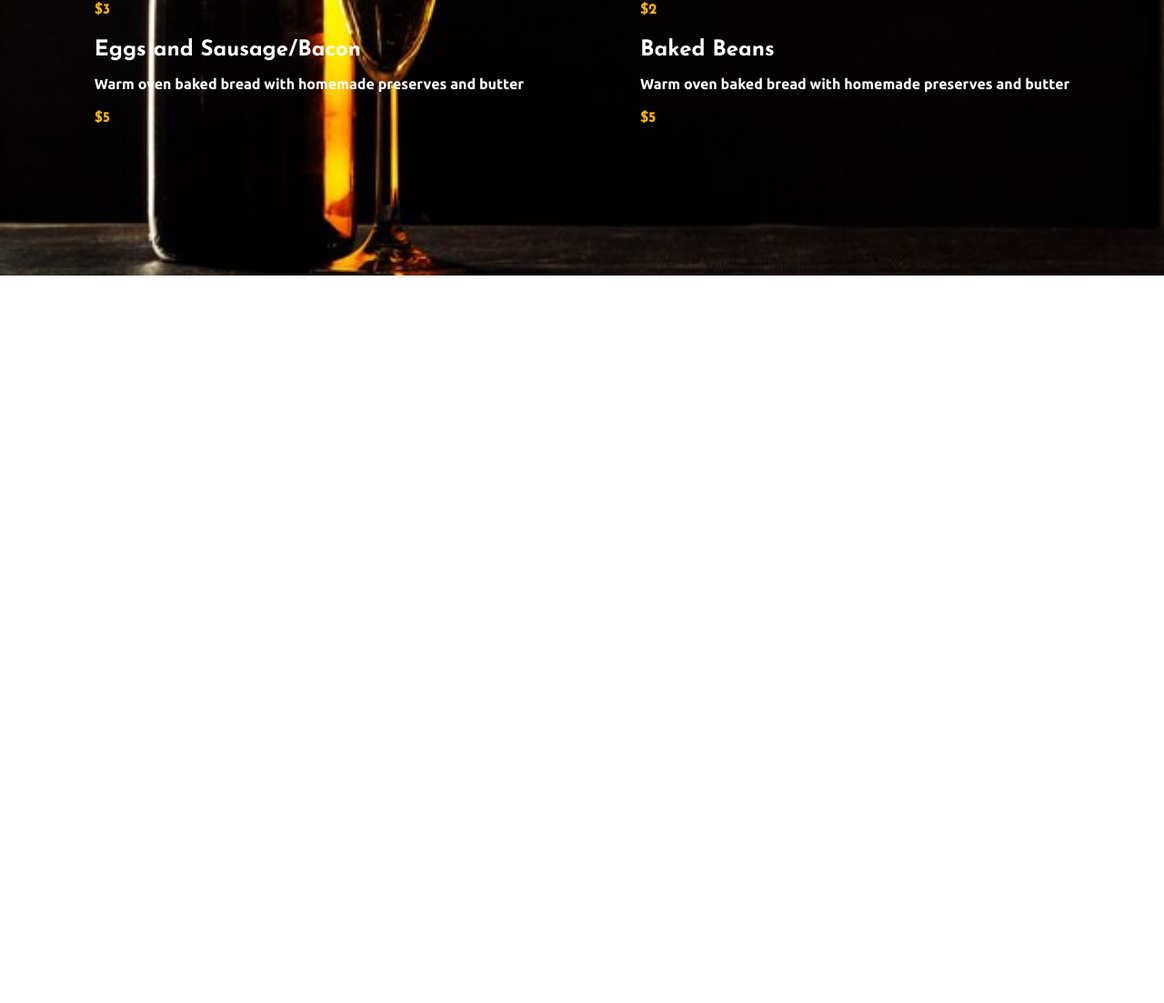
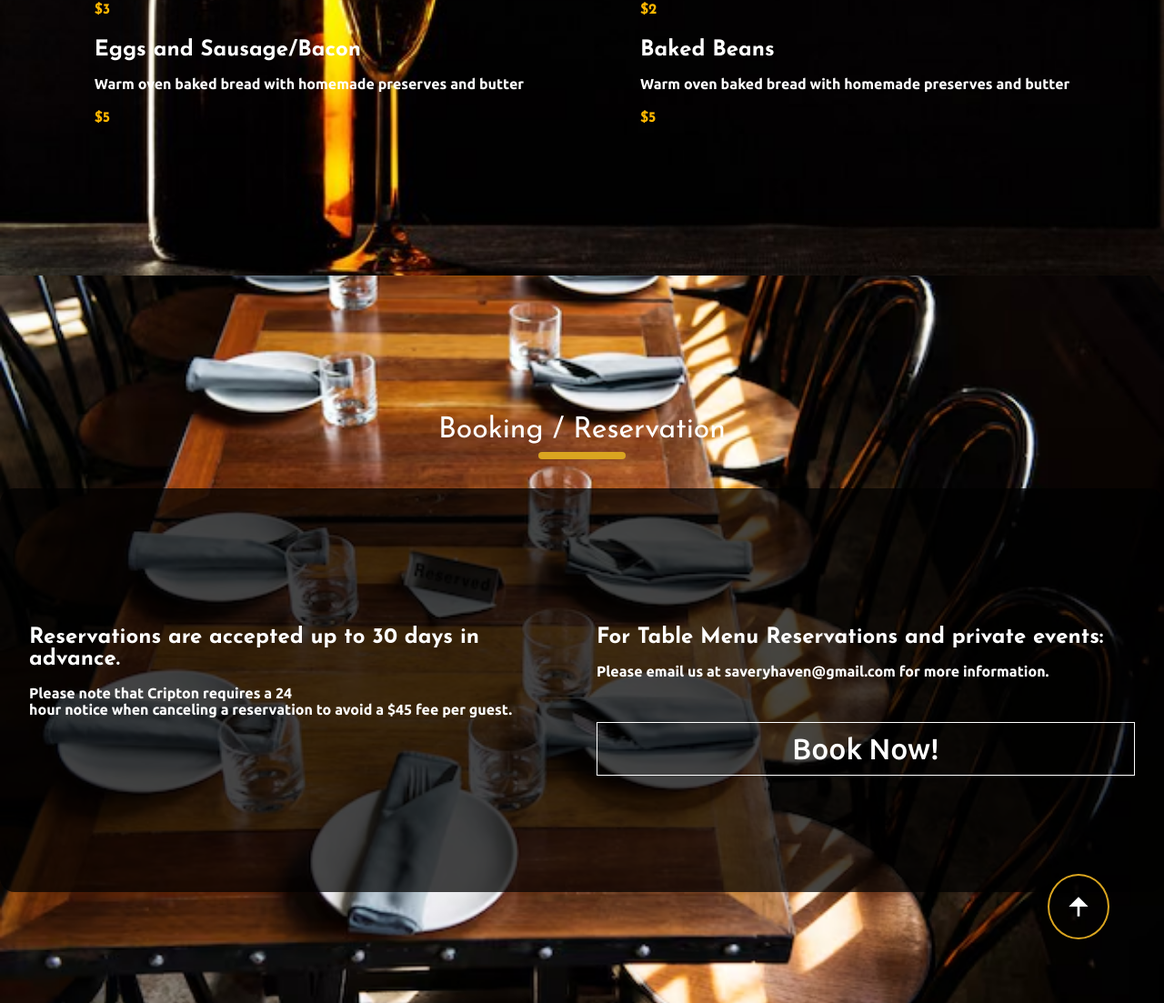
Before and after one commit to Ukattah-Divine603/SAVORY-HAVEN, a plain HTML site: page our-menu.html in a window 1280 px wide. Shown: the part 5297-6400 px from the top of the page at 91% size. Before the commit the page ends 5600 px from the top, so only its background shows below. Drawn offline with nearby package versions, Linux system fonts and the light colour scheme.

Commit message:
Finished some modifications on Our Menu page, and also added some inline JS to make the slode in the home screen to swipe automatically

```diff
--- a/our-menu.css
+++ b/our-menu.css
@@ -1,9 +1,8 @@
-html{
+html {
   scroll-behavior: smooth;
 }
 
-
-header{
+header {
   display: flex;
   flex-direction: row;
   margin: 0%;
@@ -20,14 +19,13 @@ header{
   height: auto;
   justify-content: space-between;
   align-items: center;
-
 }
 
-header > .left-section > img{
+header > .left-section > img {
   width: 3.5rem;
 }
 
-header > .left-section > p{
+header > .left-section > p {
   font-size: 1.5rem;
   font-weight: 700;
 
@@ -35,15 +33,14 @@ color: #fffffffb;
   font-family: Josefin Sans;
 }
 
-    header > .left-section{
+header > .left-section {
   display: flex;
   flex-direction: row;
   justify-content: center;
   align-items: center;
-
 }
 
-        ul{
+ul {
   display: flex;
   gap: 1rem;
   list-style-type: none;
@@ -53,7 +50,7 @@ color: #fffffffb;
   justify-content: center;
 }
 
-        ul li a{
+ul li a {
   text-decoration: none;
   color: #ffffff;
   font-family: Ubuntu;
@@ -68,7 +65,7 @@ color: #fffffffb;
   align-items: center;
 }
 
-        ul li a:hover{
+ul li a:hover {
   text-decoration: none;
   color: white;
   font-family: Ubuntu;
@@ -82,12 +79,10 @@ color: #fffffffb;
   display: flex;
   justify-content: center;
   align-items: center;
-       transition: .5s;
+  transition: 0.5s;
 }
 
-
-
-          li a:hover{
+li a:hover {
   text-decoration: none;
   color: rgb(255, 255, 255);
   font-family: Ubuntu;
@@ -101,10 +96,10 @@ color: #fffffffb;
   display: flex;
   justify-content: center;
   align-items: center;
-         transition: .5s;
+  transition: 0.5s;
 }
 
-            .our-menu{
+.our-menu {
   background-image: url(ingredients-near-pizza_23-2147772081.avif);
   background-position: center;
   background-size: cover;
@@ -131,14 +126,12 @@ font-weight: 500;
 
             } */
 
-            body{
+body {
   margin: 0%;
   padding: 0%;
-
-
 }
 
-            .push{
+.push {
   z-index: 2;
   display: flex;
   flex-direction: column;
@@ -146,13 +139,13 @@ padding: 0%;
   align-items: center;
 }
 
-            .push > p{
+.push > p {
   font-family: Ubuntu;
   color: white;
   font-size: 5rem;
 }
 
-            .page{
+.page {
   background-image: url(toasted-bread-dark-plate-dark-cloth_23-2148340421.avif);
   background-position: center;
   background-size: cover;
@@ -169,53 +162,51 @@ font-size: 5rem;
   height: 100lvh;
 }
 
-            .page article img{
+.page article img {
   width: 20rem;
 }
 
-            .page article p{
+.page article p {
   font-family: Josefin Sans;
   font-size: 2rem;
   color: white;
   text-align: center;
 }
 
-            .albulm{
+.albulm {
   display: flex;
   flex-direction: row;
   justify-content: center;
   align-items: center;
 }
 
-            .albulm img{
+.albulm img {
   width: 10rem;
-
 }
 
-            .breakfast{
+.breakfast {
   display: flex;
   flex-direction: column;
   justify-content: center;
   align-items: center;
 }
 
-            .breakfast p{
+.breakfast p {
   font-family: Josefin Sans;
   font-size: 2rem;
   color: white;
   text-align: center;
-
 }
 
-            .under .hr{
+.under .hr {
   width: 2rem;
-                height: .5rem;
+  height: 0.5rem;
   border-radius: 1rem;
   margin-top: -1.5rem;
   background-color: goldenrod;
 }
 
-            .under{
+.under {
   display: flex;
 
   flex-direction: column;
@@ -223,7 +214,7 @@ align-items: center;
   align-items: center;
 }
 
-.port{
+.port {
   justify-content: left;
   display: flex;
   flex-direction: column;
@@ -233,8 +224,7 @@ align-items: center;
   color: white;
 }
 
-
-.price{
+.price {
   color: white;
   font-family: Josefin Sans;
   font-size: 1rem;
@@ -243,86 +233,84 @@ align-items: center;
   color: #ffb700;
 }
 
-.help{
-    font-size: .5rem;
+.help {
+  font-size: 0.5rem;
   display: grid;
   grid-template-columns: 1fr 1fr;
   gap: 8rem;
   margin-top: 2rem;
 }
 
-.help h1{
+.help h1 {
   font-size: 1.5rem;
   font-family: Josefin Sans;
 }
 
-.help h6{
-    margin-top: -.5rem;
+.help h6 {
+  margin-top: -0.5rem;
   font-size: 1rem;
   font-family: Ubuntu;
 }
 
-.firsty{
+.firsty {
   gap: 2rem;
 }
 
-.go-up{
+.go-up {
   position: absolute;
-    top: 180%;
+  top: 780%;
 
   bottom: 0;
   left: 90%;
   right: 0;
-
 }
 
-  .go-up li a{
-
+.go-up li a {
   border: #daa520 solid 2px;
   color: #ffffff;
   padding: 1rem;
-width: 2rem ;
+  width: 2rem;
   align-items: center;
   justify-content: center;
   display: flex;
   border-radius: 50%;
 }
 
-  .go-up li a:hover{
+.go-up li a:hover {
   border: white solid 2px;
   color: #ffffff;
   padding: 1rem;
   background-color: #daa520;
-width: 2rem ;
+  width: 2rem;
   align-items: center;
   justify-content: center;
   display: flex;
   border-radius: 50%;
 }
 
-  .right li a{
+.right li a {
   border: #daa520 solid 2px;
   color: #ffffff;
   padding: 1rem;
-width: 2rem ;
+  width: 2rem;
   align-items: center;
   justify-content: center;
   display: flex;
   border-radius: 50%;
 }
 
-  .right li a:hover{
+.right li a:hover {
   border: white solid 2px;
   color: #ffffff;
   padding: 1rem;
   background-color: #daa520;
-width: 2rem ;
+  width: 2rem;
   align-items: center;
   justify-content: center;
   display: flex;
   border-radius: 50%;
 }
-        .right{
+.right {
   position: absolute;
   top: 80%;
 
@@ -331,7 +319,7 @@ border-radius: 50%;
   right: 0;
 }
 
-        .page2{
+.page2 {
   background-image: url(delicious-juicy-fresh-salad-baked-eggplant-tomatoes-zucchini-onions-spices-salt-dark-concrete-background_73989-48834.avif);
   background-position: center;
   background-size: cover;
@@ -348,18 +336,18 @@ border-radius: 50%;
   height: 100lvh;
 }
 
-        .page2 article img{
+.page2 article img {
   width: 20rem;
 }
 
-        .page2 article p{
+.page2 article p {
   font-family: Josefin Sans;
   font-size: 2rem;
   color: white;
   text-align: center;
 }
 
-        .page3{
+.page3 {
   background-image: url(c61d9442136b74a08fa39861465db145.jpg);
   background-position: center;
   background-size: cover;
@@ -376,18 +364,18 @@ border-radius: 50%;
   height: 100lvh;
 }
 
-        .page3 article img{
+.page3 article img {
   width: 20rem;
 }
 
-        .page3 article p{
+.page3 article p {
   font-family: Josefin Sans;
   font-size: 2rem;
   color: white;
   text-align: center;
 }
 
-        .page4{
+.page4 {
   background-image: url(pad-thai-minimalist-setting-pad-thai-stirfried-rice-noodles-with-shrimps-peanuts_1020697-347280.jpg);
   background-position: center;
   background-size: cover;
@@ -404,18 +392,18 @@ border-radius: 50%;
   height: 100lvh;
 }
 
-        .page4 article img{
+.page4 article img {
   width: 20rem;
 }
 
-        .page4 article p{
+.page4 article p {
   font-family: Josefin Sans;
   font-size: 2rem;
   color: white;
   text-align: center;
 }
 
-        .page5{
+.page5 {
   background-image: url(piece-sweet-chocolate-cake-with-nuts_73989-77194.avif);
   background-position: center;
   background-size: cover;
@@ -432,18 +420,18 @@ border-radius: 50%;
   height: 100lvh;
 }
 
-        .page5 article img{
+.page5 article img {
   width: 20rem;
 }
 
-        .page5 article p{
+.page5 article p {
   font-family: Josefin Sans;
   font-size: 2rem;
   color: white;
   text-align: center;
 }
 
-        .page6{
+.page6 {
   background-image: url(bottle-champagne-glasses-dark-background_93675-62281.jpg);
   background-position: center;
   background-size: cover;
@@ -460,13 +448,144 @@ border-radius: 50%;
   height: 100lvh;
 }
 
-        .page6 article img{
+.page6 article img {
   width: 20rem;
 }
 
-        .page6 article p{
+.page6 article p {
   font-family: Josefin Sans;
   font-size: 2rem;
   color: white;
   text-align: center;
 }
+
+.page7 {
+  background-image: url(reserved-table-restaurant_53876-88.avif);
+  background-position: center;
+  background-size: cover;
+
+  background-repeat: no-repeat;
+
+  width: 100%;
+  display: flex;
+  flex-direction: column;
+  padding: 0%;
+  margin: 0%;
+  align-items: center;
+  justify-content: center;
+  height: 100lvh;
+}
+
+.page7 article img {
+  width: 20rem;
+}
+
+.page7 article p {
+  font-family: Josefin Sans;
+  font-size: 2rem;
+  color: white;
+  text-align: center;
+}
+
+.page7 .help {
+  background: rgba(0, 0, 0, 0.725);
+  width: auto;
+  padding-top: 8rem;
+  padding-left: 2rem;
+  gap: 2rem;
+  padding-right: 2rem;
+  padding-bottom: 8rem;
+  border-radius: 1rem;
+}
+
+.page7 .under .hr {
+  width: 6rem;
+  height: 0.5rem;
+  text-align: center;
+  border-radius: 1rem;
+  margin-left: auto;
+  margin-right: auto;
+  margin-top: -1.5rem;
+  background-color: goldenrod;
+}
+
+.page7 .under {
+  text-align: center;
+  display: flex;
+  flex-direction: column;
+  justify-content: center;
+  align-items: center;
+}
+
+/* .butn li{
+    border: 2px, white;
+width: auto;
+
+
+}*/
+
+.bit{
+    list-style-type: none;
+    color: white;
+    font-family: Josefin Sans;
+font-weight: 500;
+text-decoration: none;
+font-size: 2rem;
+    text-decoration: none;
+    color: #ffffff;
+    font-family: Ubuntu;
+    text-align: center;
+    border: 1px solid rgb(255, 255, 255);
+    padding-top: 10px;
+    padding-bottom: 10px;
+    padding-left: 20px;
+    padding-right: 20px;
+    display: flex;
+    justify-content: center;
+    align-items: center;
+}
+
+.bit:hover{
+    list-style-type: none;
+    /* color: white; */
+    font-family: Josefin Sans;
+font-weight: 500;
+text-decoration: none;
+font-size: 2rem;
+    text-decoration: none;
+    color: goldenrod;
+    font-family: Ubuntu;
+    text-align: center;
+    border: 1px solid rgb(255, 255, 255);
+    padding-top: 10px;
+    background: white;
+    padding-bottom: 10px;
+    padding-left: 20px;
+    padding-right: 20px;
+    display: flex;
+    justify-content: center;
+    align-items: center;
+}
+
+main{
+    gap: 1rem;
+}
+
+/* .butn{
+
+}
+
+.butn:hover{
+    text-decoration: none;
+    color: #ffffff;
+    font-family: Ubuntu;
+    text-align: center;
+    border: 1px solid goldenrod;
+    padding-top: 10px;
+    padding-bottom: 10px;
+    padding-left: 20px;
+    padding-right: 20px;
+    display: flex;
+    justify-content: center;
+    align-items: center;
+} */
--- a/our-menu.html
+++ b/our-menu.html
@@ -34,7 +34,7 @@ href="https://fonts.googleapis.com/css2?family=Material+Symbols+Outlined:opsz,wg
 
     <link rel="shortcut icon" href="blep-removebg-preview.png" type="image/x-icon">
 
-    <title>SAVERY HAVEN</title>
+    <title>SAVERY HAVEN - Our Menu</title>
 </head>
 <body>
 
@@ -348,7 +348,6 @@ href="https://fonts.googleapis.com/css2?family=Material+Symbols+Outlined:opsz,wg
         </div> -->
 
     </section>
-
 
     <section id="down" class="page3">
         <article>
@@ -868,15 +867,71 @@ href="https://fonts.googleapis.com/css2?family=Material+Symbols+Outlined:opsz,wg
     </div>
     </article>
 
-    <!-- <div class="go-up">
+    <div class="go-up">
 
 
         <li>
             <a href="#up"><svg xmlns="http://www.w3.org/2000/svg" viewBox="0 0 24 24" width="36" height="36" fill="currentColor"><path d="M13 12V20H11V12H4L12 4L20 12H13Z"></path></svg></a>
         </li>
-        </div> -->
+        </div>
 
     </section>
+
+    <section id="down" class="page7">
+      <article>
+
+
+
+
+
+          <div class="under">
+          <p>Booking / Reservation</p>
+          <div class="hr">
+          </div>
+</div>
+    </article>
+    <article class="help">
+
+      <div class="firsty">
+
+    <div class="work">
+    <div class="port">
+      <h1>
+        Reservations are accepted up to 30 days in advance.
+
+      </h1>
+      <h6>
+        Please note that Cripton requires a 24 <br> hour notice when canceling a reservation to avoid a $45 fee per guest.
+      </h6>
+
+    </div>
+
+  </div>
+
+
+    </div>
+  </div>
+<div class="secy">
+    <div class="work">
+      <div class="port">
+        <h1>
+          For Table Menu Reservations and private events:
+        </h1>
+        <h6>
+          Please email us at saveryhaven@gmail.com for more information.
+        </h6>
+
+      </div>
+
+    </div>
+<!--
+<div class="butn"> -->
+    <li class="butn">
+      <a class="bit" href="#home">Book Now!</a>
+  </li>
+
+
+  </section>
 
 </main>
 
```
Also changed, not shown: about.css (+38 -46 lines), index.html (+43 -52 lines), styles.css (+77 -59 lines), gallery.css (added), gallery.html (added), reserved-table-restaurant_53876-88.avif (added). Lines whose indentation alone changed are shown as unchanged.
